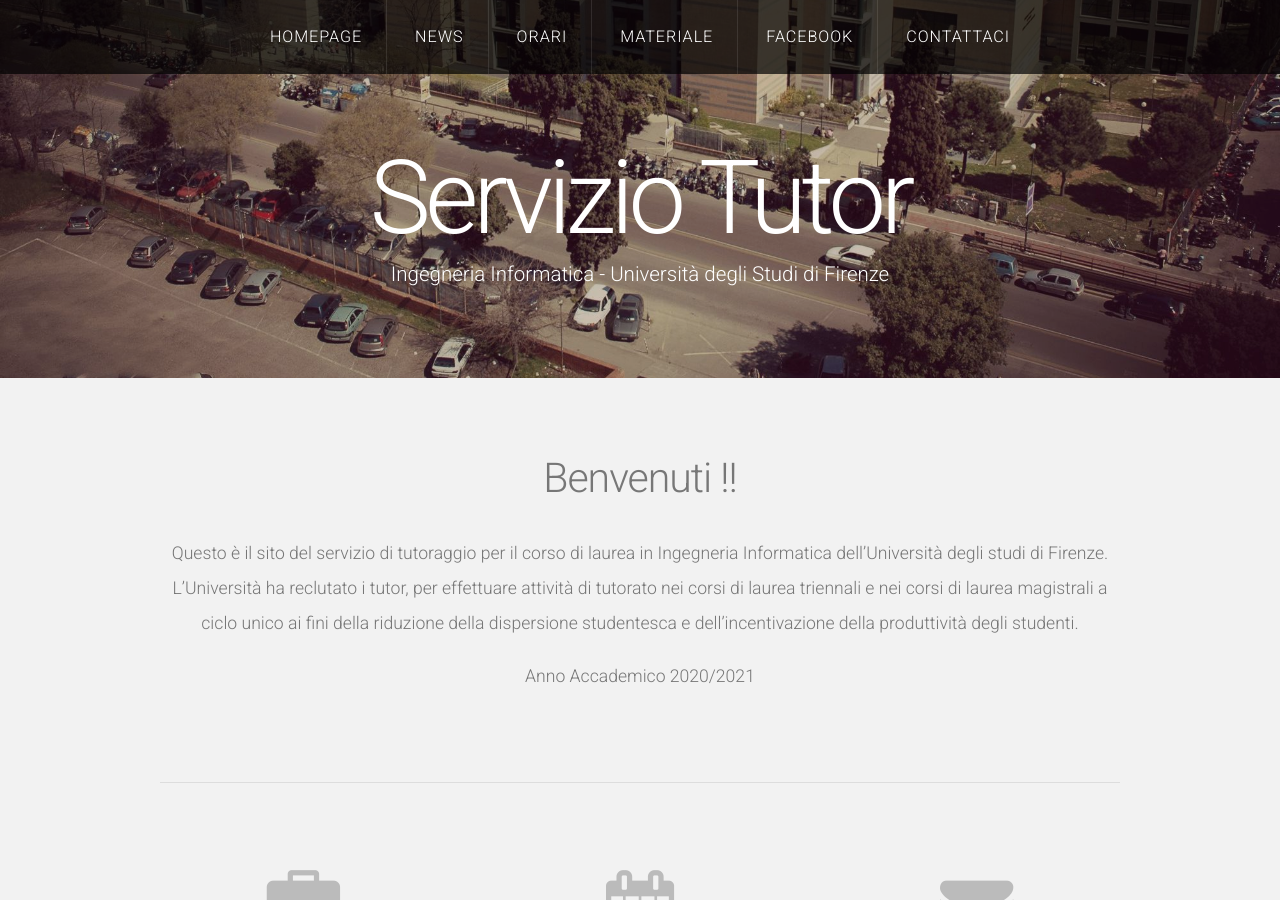
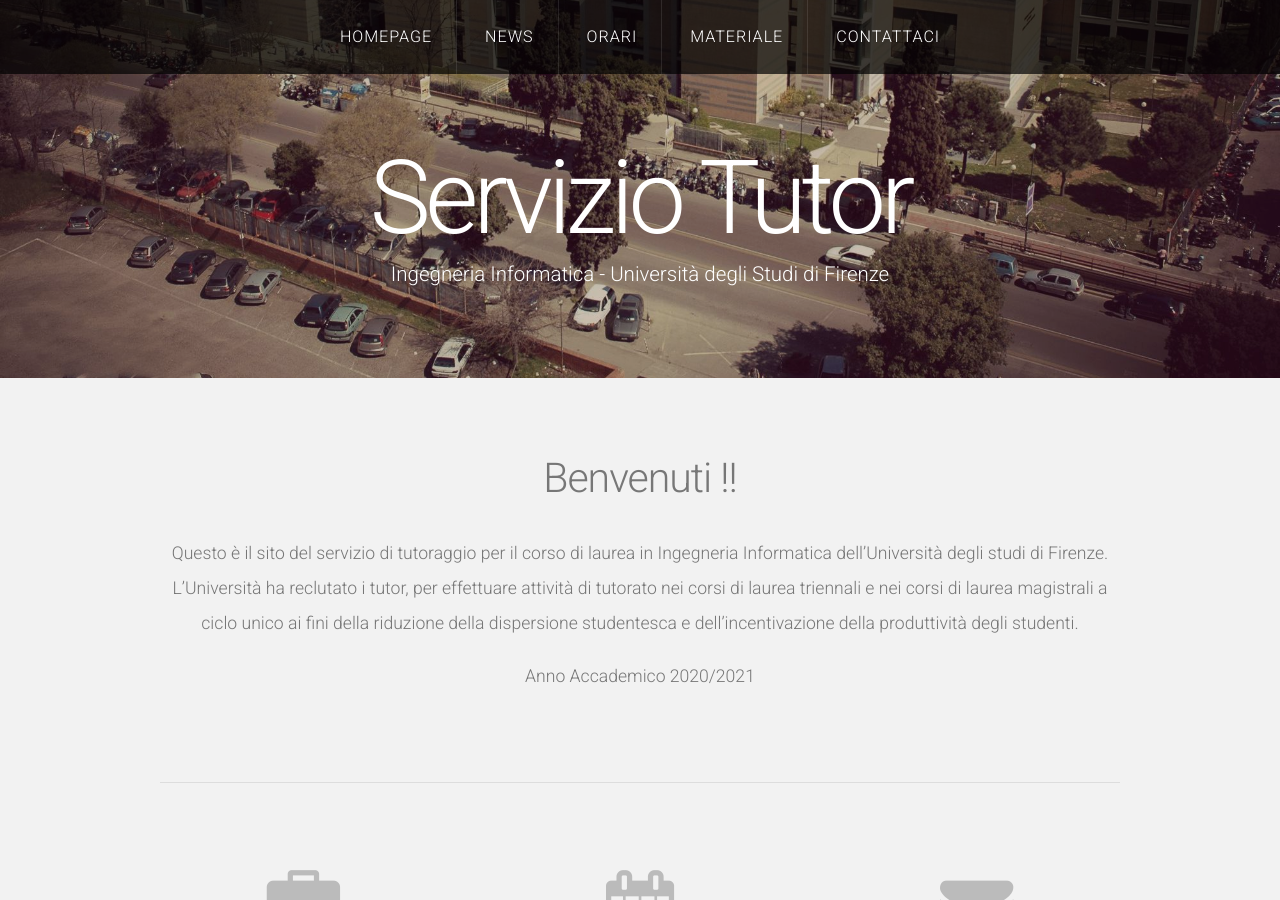
Before and after one commit to tutor-ing-inf-unifi/tutor-ing-inf-unifi.github.io, a Jekyll site: the page built from index.html, in a window 1280 px wide and 900 px high. Built offline with Jekyll 4.4.1, drawn with Linux system fonts in a browser that asks for light colours; nearby versions of some CDN libraries; the list of posts is cut into pages by our own code.

Commit message:
Update nav.html

```diff
--- a/_includes/nav.html
+++ b/_includes/nav.html
@@ -8,7 +8,7 @@
 			<li {% if current[1] == 'orari.html' %}class='current'{% endif %}><a href="/orari.html">Orari</a></li>
 			<li {% if current[1] == 'materiale.html' %}class='current'{% endif %}><a href="/materiale.html">Materiale</a></li>
             <!-- <li {% if current[1] == 'gruppi.html' %}class='current'{% endif %}><a href="/gruppi.html">Gruppi di Studio</a></li> -->
-			<li {% if current[1] == 'facebook.html' %}class='current'{% endif %}><a href="/facebook.html">Facebook</a></li>
+			<!-- <li {% if current[1] == 'facebook.html' %}class='current'{% endif %}><a href="/facebook.html">Facebook</a></li> -->
 			<li {% if current[1] == 'contattaci.html' %}class='current'{% endif %}><a href="/contattaci.html">Contattaci</a></li>
 		</ul>
 	</nav>
```
